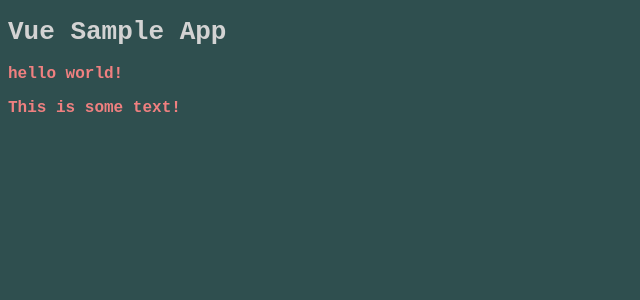
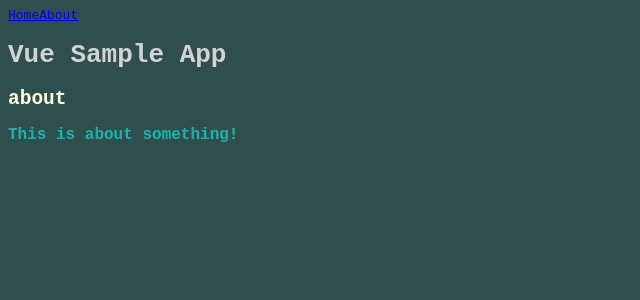
Before and after one commit to schnee72/vue-sample, a Vue app: page /about in a window 1280 px wide. Shown: the top 300 px of the page, without its empty margins (0-640 px from the left). Built offline with nearby package versions, Linux system fonts and the light colour scheme.

Commit message:
vue-router basic setup

```diff
--- a/package.json
+++ b/package.json
@@ -52,7 +52,8 @@
     "webpack-hot-middleware": "^2.22.3"
   },
   "dependencies": {
-    "vue": "^2.5.16"
+    "vue": "^2.5.16",
+    "vue-router": "^3.0.1"
   },
   "babel": {
     "presets": [
--- a/src/App.vue
+++ b/src/App.vue
@@ -1,18 +1,17 @@
 <template>
   <div id="app">
+    <nav>
+      <router-link to="/">Home</router-link>
+      <router-link to="/about">About</router-link>
+    </nav>
     <h1>Vue Sample App</h1>
-    <HelloWorld />
+    <router-view />
   </div>
 </template>
 
 <script>
-import HelloWorld from "./components/HelloWorld.vue";
-
 export default {
-  name: "App",
-  components: {
-    HelloWorld
-  }
+  name: 'App'
 };
 </script>
 
--- /dev/null
+++ b/src/components/About.vue
@@ -0,0 +1,29 @@
+<template>
+  <div id="about">
+    <h2>about</h2>
+    <p>{{something}}</p>
+  </div>
+</template>
+
+<script>
+export default {
+  name: 'About',
+  data() {
+    return { something: 'This is about something!' };
+  },
+  mounted() {
+    console.log('about!');
+  }
+};
+</script>
+
+<style lang="scss">
+#about {
+  h2 {
+    color: lightyellow;
+  }
+  p {
+    color: lightseagreen;
+  }
+}
+</style>
--- a/src/components/HelloWorld.vue
+++ b/src/components/HelloWorld.vue
@@ -1,5 +1,5 @@
 <template>
-  <div>
+  <div id="home">
     <p>hello world!</p>
     <p>{{something}}</p>
   </div>
@@ -7,19 +7,21 @@
 
 <script>
 export default {
-  name: "HelloWorld",
+  name: 'HelloWorld',
   data() {
-    return { something: "This is some text!" };
+    return { something: 'This is some text!' };
   },
   mounted() {
-    console.log("Hello World!");
+    console.log('Hello World!');
     console.log(process.env.NODE_ENV);
   }
 };
 </script>
 
 <style lang="scss">
-p {
-  color: lightcoral;
+#home {
+  p {
+    color: lightcoral;
+  }
 }
 </style>
--- /dev/null
+++ b/src/components/NotFound.vue
@@ -0,0 +1,29 @@
+<template>
+  <div id="notfound">
+    <h2>404</h2>
+    <p>{{something}}</p>
+  </div>
+</template>
+
+<script>
+export default {
+  name: 'NotFound',
+  data() {
+    return { something: 'Not found.' };
+  },
+  mounted() {
+    console.log('not found!');
+  }
+};
+</script>
+
+<style lang="scss">
+#notfound {
+  h2 {
+    color: lightskyblue;
+  }
+  p {
+    color: lightpink;
+  }
+}
+</style>
--- a/src/index.js
+++ b/src/index.js
@@ -1,9 +1,10 @@
-import Vue from "vue";
-import App from "./App.vue";
+import Vue from 'vue';
+import App from './App.vue';
+import router from './router';
 
 Vue.config.productionTip = false;
 
 new Vue({
-  el: "#app",
+  router,
   render: h => h(App)
-});
+}).$mount('#app');
--- /dev/null
+++ b/src/router.js
@@ -0,0 +1,28 @@
+import Vue from 'vue';
+import Router from 'vue-router';
+import HelloWorld from './components/HelloWorld.vue';
+import About from './components/About.vue';
+import NotFound from './components/NotFound.vue';
+
+Vue.use(Router);
+
+export default new Router({
+  mode: 'history',
+  routes: [
+    {
+      path: '/',
+      name: 'HelloWorld',
+      component: HelloWorld
+    },
+    {
+      path: '/about',
+      name: 'About',
+      component: About
+    },
+    {
+      path: '*',
+      name: 'NotFound',
+      component: NotFound
+    }
+  ]
+});
```
Also changed, not shown: 1 other file (tests, documents, lock files or other folders).
